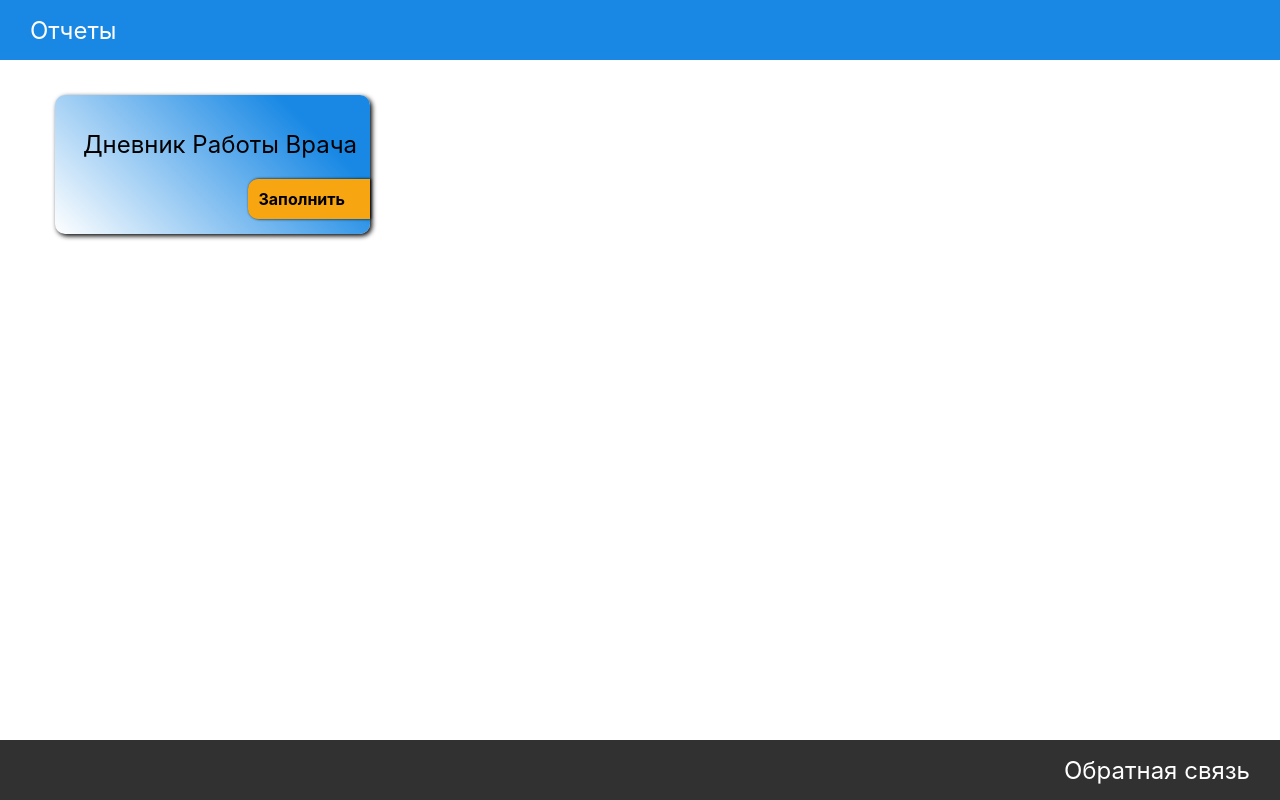
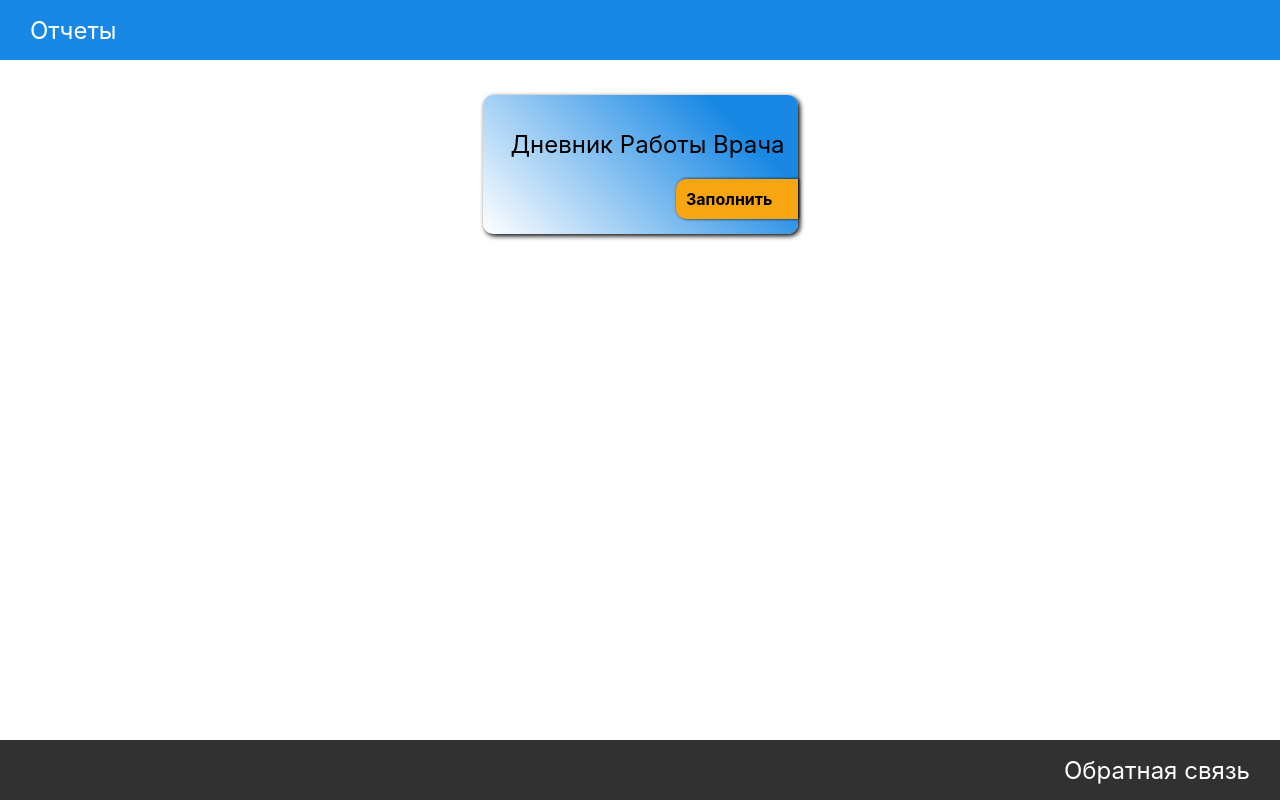
Before and after one commit to WonderLuc/report-app, a React (Create React App) app: page / in a window 1280 px wide. Built offline with nearby package versions, Linux system fonts and the light colour scheme.

Commit message:
style: change centering and footer position

```diff
--- a/src/App.css
+++ b/src/App.css
@@ -29,7 +29,7 @@ header{
   top:0;
 }
 footer{
-  bottom: 0;
+  position: static;
   justify-content: flex-end;
   background-color: rgb(49, 49, 49);
 }
--- a/src/ReportSelect/ReportSelect.css
+++ b/src/ReportSelect/ReportSelect.css
@@ -1,6 +1,7 @@
 .reports{
   display: flex;
   flex-wrap: wrap;
+  justify-content: center;
 }
 .report{
   display: flex;
--- a/src/index.css
+++ b/src/index.css
@@ -11,3 +11,10 @@ code {
   font-family: source-code-pro, Menlo, Monaco, Consolas, 'Courier New',
     monospace;
 }
+
+#root{
+  min-height: 100vh;
+  display: flex;
+  flex-direction: column;
+  justify-content: space-between;
+}
```
